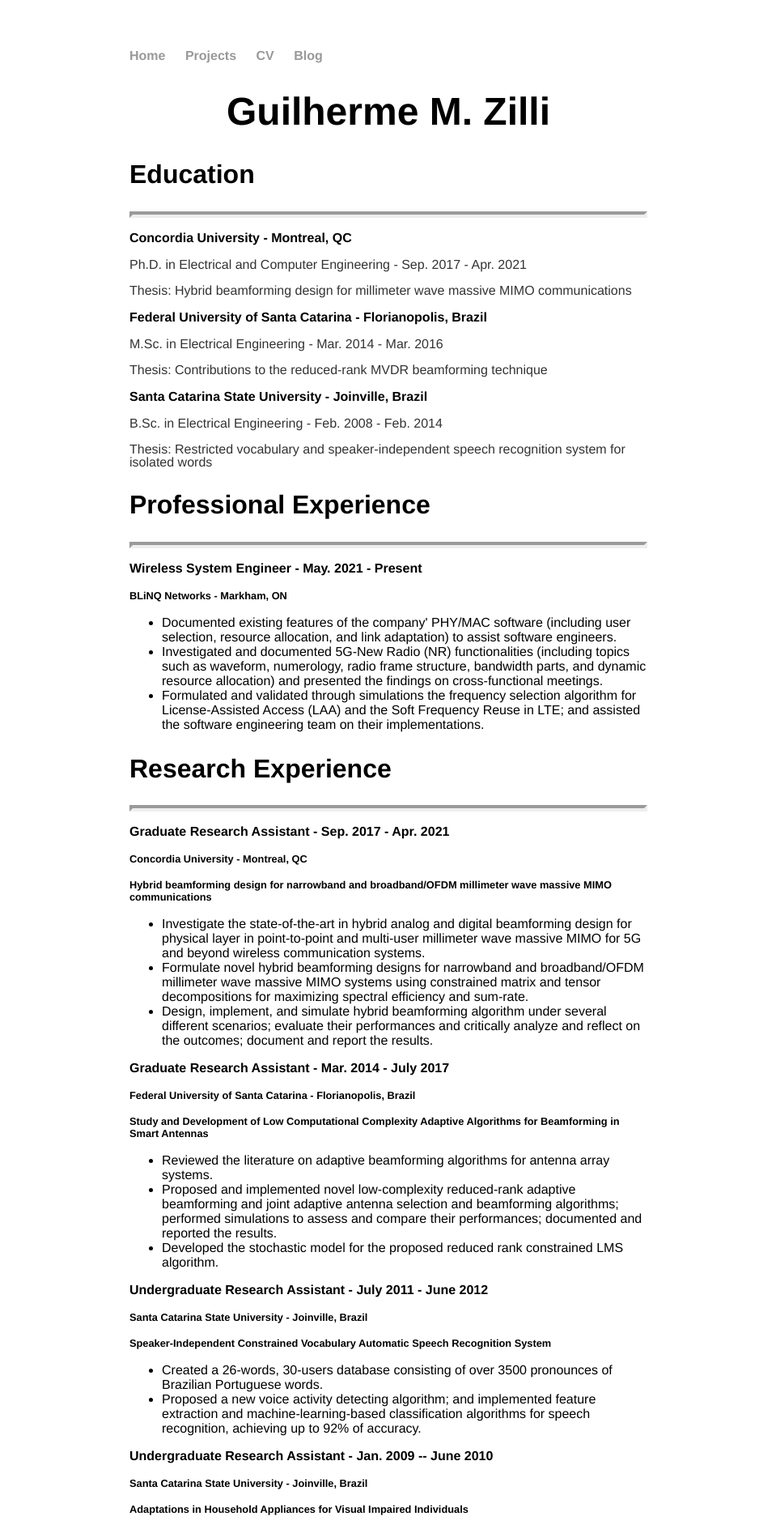
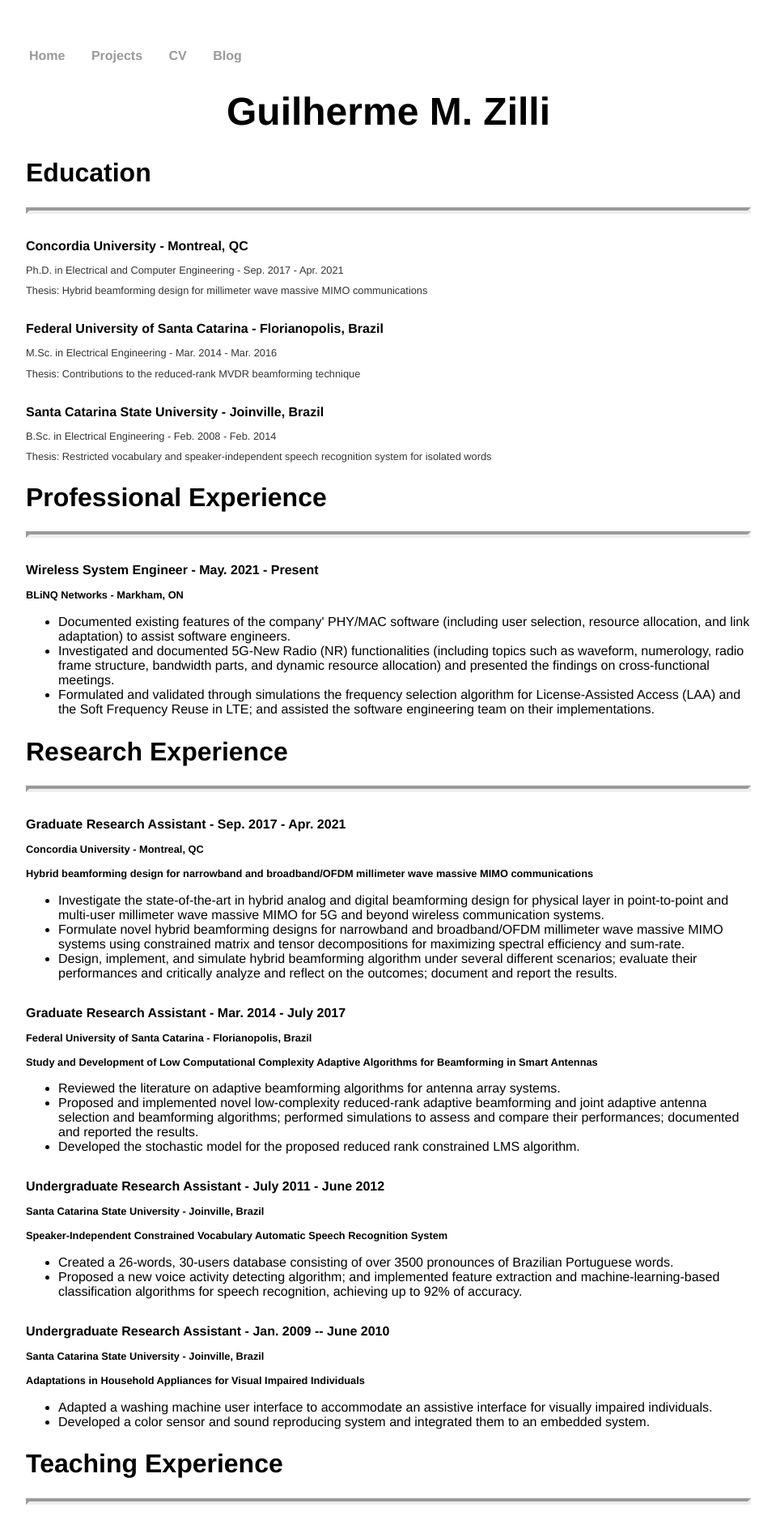
Before and after one commit to zilligm/zilligm.github.io, a Jekyll site: the page built from cv/index.html, in a window 1280 px wide. Shown: the top 1888 px of the page at 81% size, without its empty margins (160-1119 px from the left). Built offline with Jekyll 4.4.1, drawn with Linux system fonts in a browser that asks for light colours.

Commit message:
Update cv.css

```diff
--- a/css/cv.css
+++ b/css/cv.css
@@ -1,24 +1,33 @@
 body {
     margin: 60px auto;
-    width: 50%;
+    width: 70%;
 }
+
 nav ul, footer ul {
     font-family:'Helvetica', 'Arial', 'Sans-Serif';
     padding: 0px;
     list-style: none;
     font-weight: bold;
 }
+
 nav ul li, footer ul li {
     display: inline;
     margin-right: 20px;
 }
+
 a {
     text-decoration: none;
     color: #999;
+    padding: 4px;
 }
+
 a:hover {
-    text-decoration: underline;
+    /* text-decoration: underline; */
+    background-color: #999;
+    padding: 4px;
+    color: white;
 }
+
 h1 {
     text-align: center;
     font-size: 3em;
@@ -26,14 +35,18 @@ h1 {
 }
 h2 {
     font-size: 2em;
+    line-height: 1em;
     font-family:'Helvetica', 'Arial', 'Sans-Serif';
 }
 h3 {
+    padding-top: 16px;
+    line-height: 1em;
     font-size: 1em;
     font-family:'Helvetica', 'Arial', 'Sans-Serif';
 }
 h4 {
-    font-size: 0.8em;
+    line-height: 1em;
+    font-size: .8em;
     font-family:'Helvetica', 'Arial', 'Sans-Serif';
 }
 ul {
@@ -46,7 +59,7 @@ ol {
 }
 p {
     font-family:'Helvetica', 'Arial', 'Sans-Serif';
-    font-size: 1em;
+    font-size: .8em;
     line-height: 1em;
     color: #333;
 }
```
